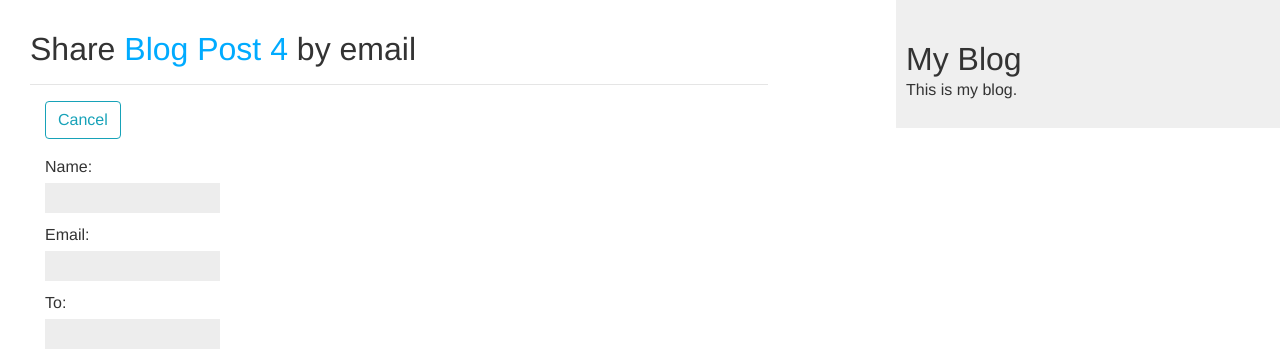
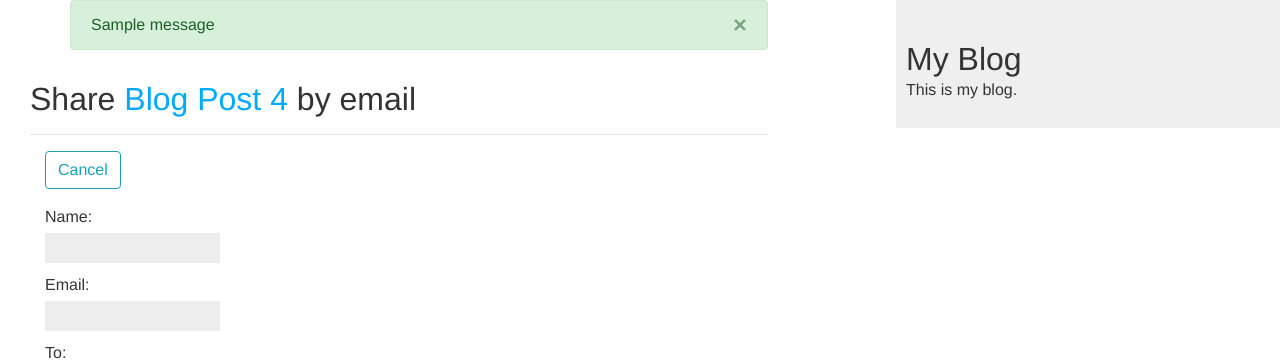
Before and after one commit to kocesat/skechyblog, a Django app: page /blog/7/share/ in a window 1280 px wide. Shown: the top 363 px of the page. Run offline with Django 3.2, Linux system fonts and the light colour scheme; data comes from the database, SQL or seed files in the repository; both versions use the stored data as it was after the commit; one stand-in notice (Sample message) is shown; some libraries are stand-ins or nearby versions.

Commit message:
Messages moved to base template

```diff
--- a/blog/templates/blog/base.html
+++ b/blog/templates/blog/base.html
@@ -10,6 +10,19 @@
 </head>
 <body>
     <div id="content">
+    {% if messages %}
+        <ul class="messages">
+            {% for message in messages %}
+                <div
+                    {% if message.tags %} role="alert" class="alert alert-{{ message.tags }} alert-dismissible fade show"
+                    {% endif %}>{{ message }}
+                    <button type="button" class="close" data-dismiss="alert" aria-label="Close">
+                        <span aria-hidden="true">&times;</span>
+                    </button>
+                </div>
+            {% endfor %}
+        </ul>
+    {% endif %}
         {% block content %}
         {% endblock %}
     </div>
--- a/blog/templates/blog/post/share.html
+++ b/blog/templates/blog/post/share.html
@@ -5,21 +5,6 @@
 {% endblock %}
 
 {% block content %}
-    {% if sent %}
-        {% if messages %}
-            <ul class="messages">
-                {% for message in messages %}
-                    <div
-                        {% if message.tags %} role="alert" class="alert alert-{{ message.tags }} alert-dismissible fade show"
-                        {% endif %}>{{ message }}
-                        <button type="button" class="close" data-dismiss="alert" aria-label="Close">
-                            <span aria-hidden="true">&times;</span>
-                        </button>
-                    </div>
-                {% endfor %}
-            </ul>
-        {% endif %}
-    {% endif %}
     <h2>
         Share <a href="{{ post.get_absolute_url }}">{{ post.title }}</a> by email
     </h2>
```
Also changed, not shown: blog/templates/blog/post/detail.html (+0 -15 lines), db.sqlite3.
